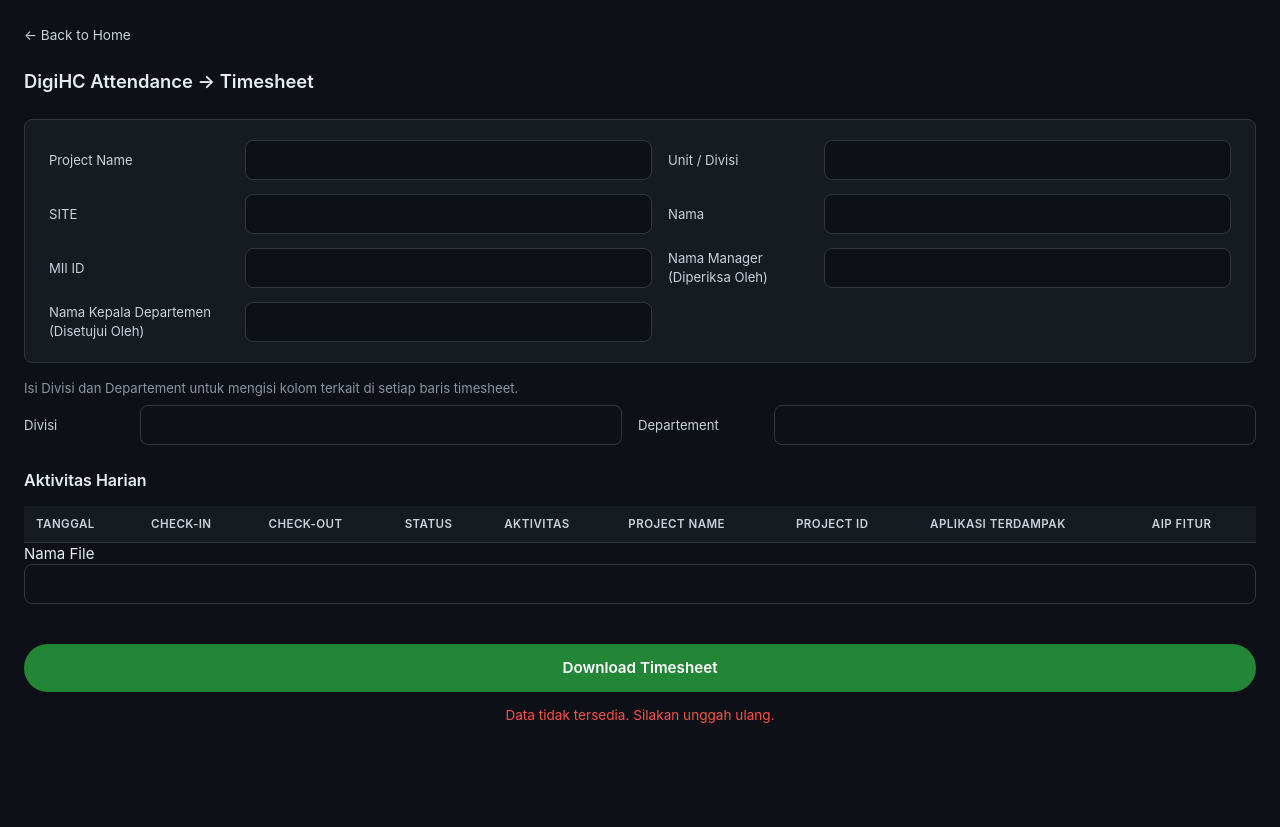
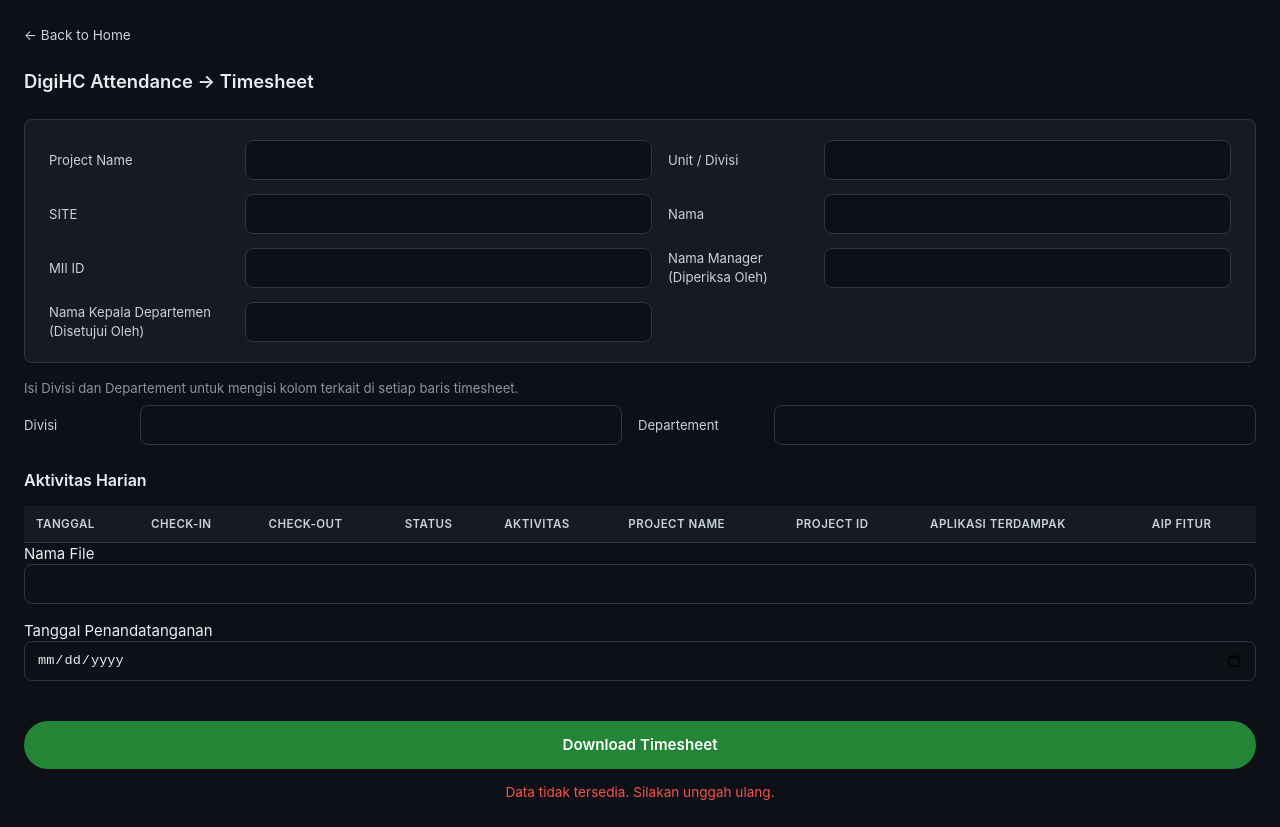
Before and after one commit to rifanstd/digihc-to-timesheet, a website: page public/preview.html in a window 1280 px wide. Before the commit the page ends 800 px from the top, so only its background shows below. Drawn offline with Linux system fonts and the light colour scheme.

Commit message:
feat: add signature date picker to preview page

```diff
--- a/public/preview.html
+++ b/public/preview.html
@@ -166,6 +166,29 @@
   }
 
   #inputFilename::placeholder {
+    color: var(--text-hint);
+  }
+
+  #inputSignDate {
+    background: var(--bg);
+    border: 1px solid var(--border);
+    border-radius: var(--radius-md);
+    padding: 0 12px;
+    height: 40px;
+    color: var(--text);
+    font-size: 0.85rem;
+    width: 100%;
+    margin-bottom: 16px;
+    transition: border-color 150ms ease, box-shadow 150ms ease;
+  }
+
+  #inputSignDate:focus {
+    border-color: var(--accent);
+    outline: none;
+    box-shadow: 0 0 0 2px rgba(88, 166, 255, 0.3);
+  }
+
+  #inputSignDate::placeholder {
     color: var(--text-hint);
   }
 
@@ -392,6 +415,8 @@
     </table>
     <label for="inputFilename">Nama File</label>
     <input type="text" id="inputFilename" />
+    <label for="inputSignDate">Tanggal Penandatanganan</label>
+    <input type="date" id="inputSignDate" />
     <button id="downloadBtn">Download Timesheet</button>
     <div id="status"></div>
 
@@ -571,6 +596,15 @@
           departement: document.getElementById('inputDepartement').value.trim()
         };
 
+        const signDateEl = document.getElementById('inputSignDate');
+        if (signDateEl && signDateEl.value) {
+          const [y, m, d] = signDateEl.value.split('-');
+          const indoMonths = ['Januari','Februari','Maret','April','Mei','Juni',
+                              'Juli','Agustus','September','Oktober','November','Desember'];
+          const indoDate = parseInt(d, 10) + ' ' + indoMonths[parseInt(m, 10) - 1] + ' ' + y;
+          data.append('signatureDate', indoDate);
+        }
+
         setStatus("Mengunduh...", "info");
         downloadBtn.disabled = true;
 
```
